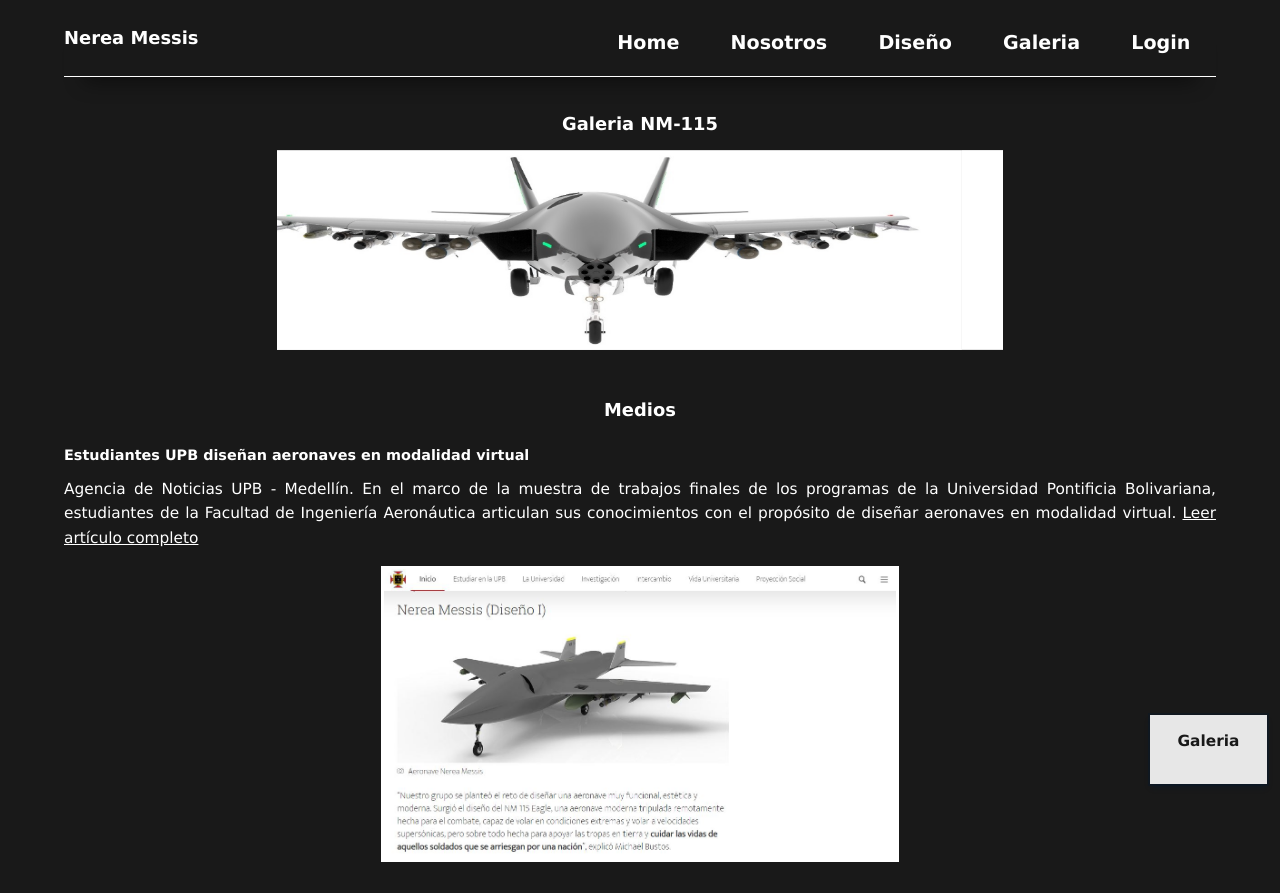
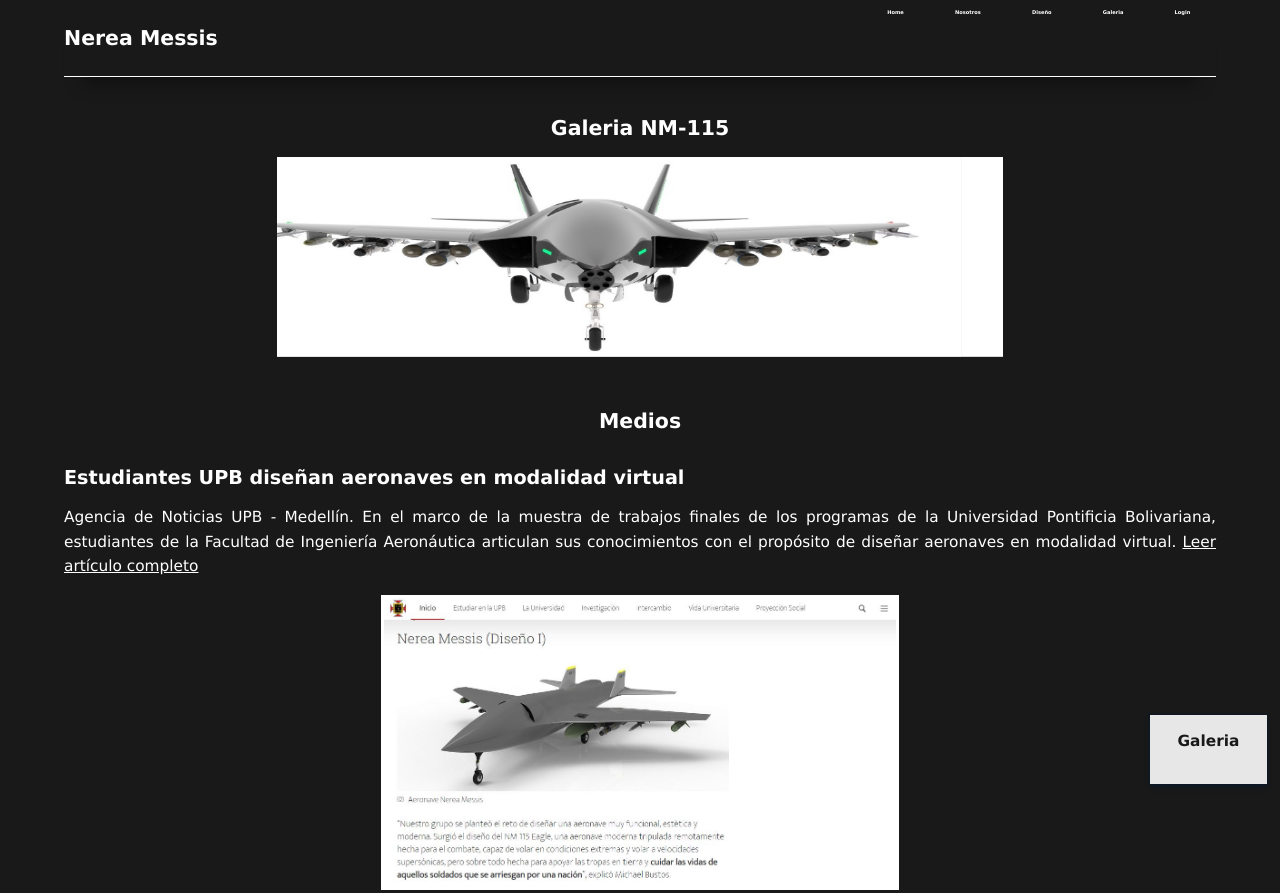
Before and after one commit to MaikB71/Web_NM-115, a website: page galeria.html in a window 1280 px wide. Shown: the top 893 px of the page. Drawn offline with nearby package versions, Linux system fonts and the light colour scheme.

Commit message:
Update styles.css

```diff
--- a/css/styles.css
+++ b/css/styles.css
@@ -9,13 +9,13 @@ body{
 }
 h1{
     font-weight: bold;
-    font-size: 1.4vw;
+    font-size: 1.6vw;
     margin-block-start: 0.83em;
     margin-block-end: 0.83em;
 }
 h2{
     display: block;
-    font-size: 0.9em;
+    font-size: 1.5vw;
     margin-block-start: 0.83em;
     margin-block-end: 0.83em;
     margin-inline-start: 0px;
@@ -24,7 +24,7 @@ h2{
 }
 h5{
     font-weight: bold;
-    font-size: 0.83em;
+    font-size: 0.4vw;
     margin-block-start: 1.67em;
     margin-block-end: 1.67em;
 }
```
